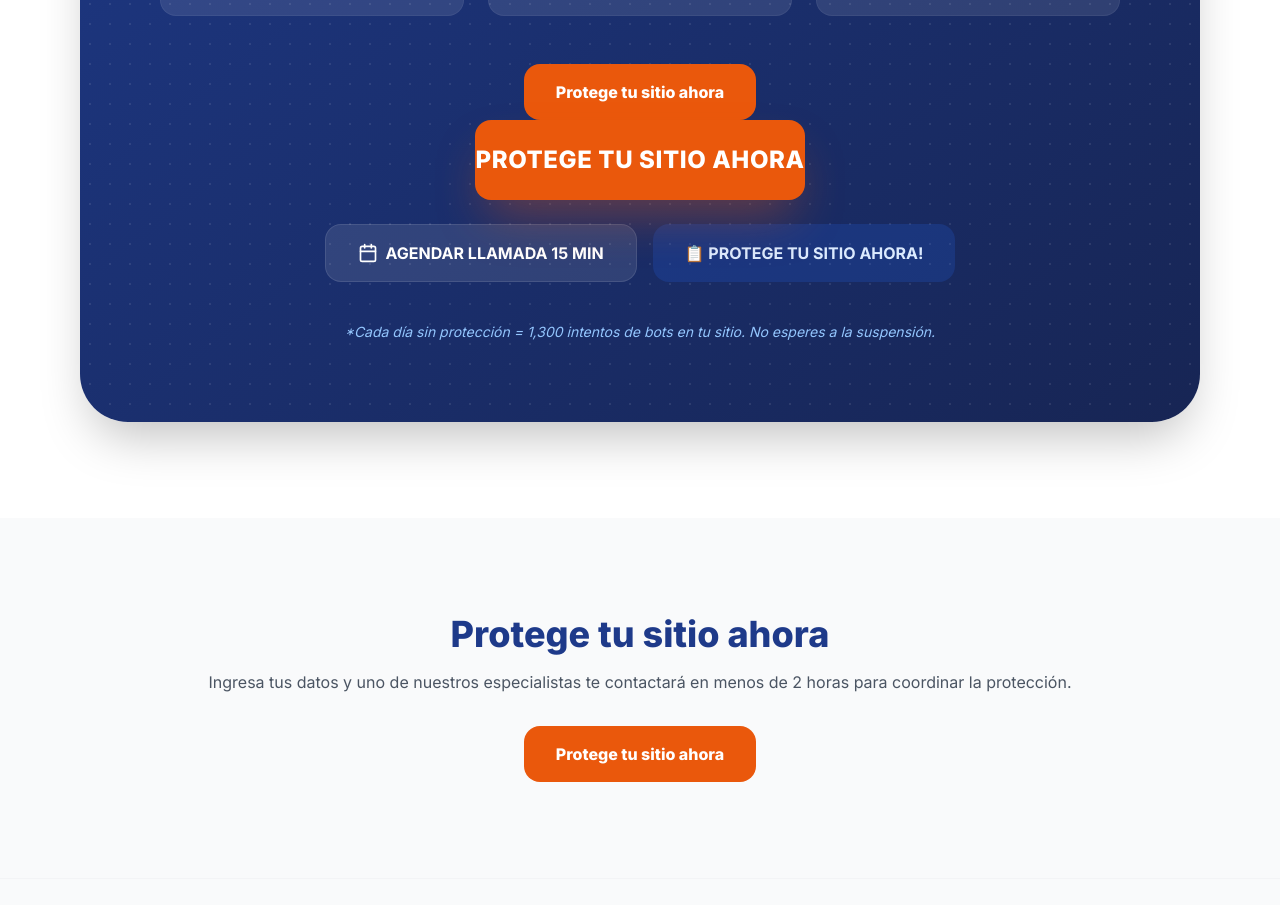
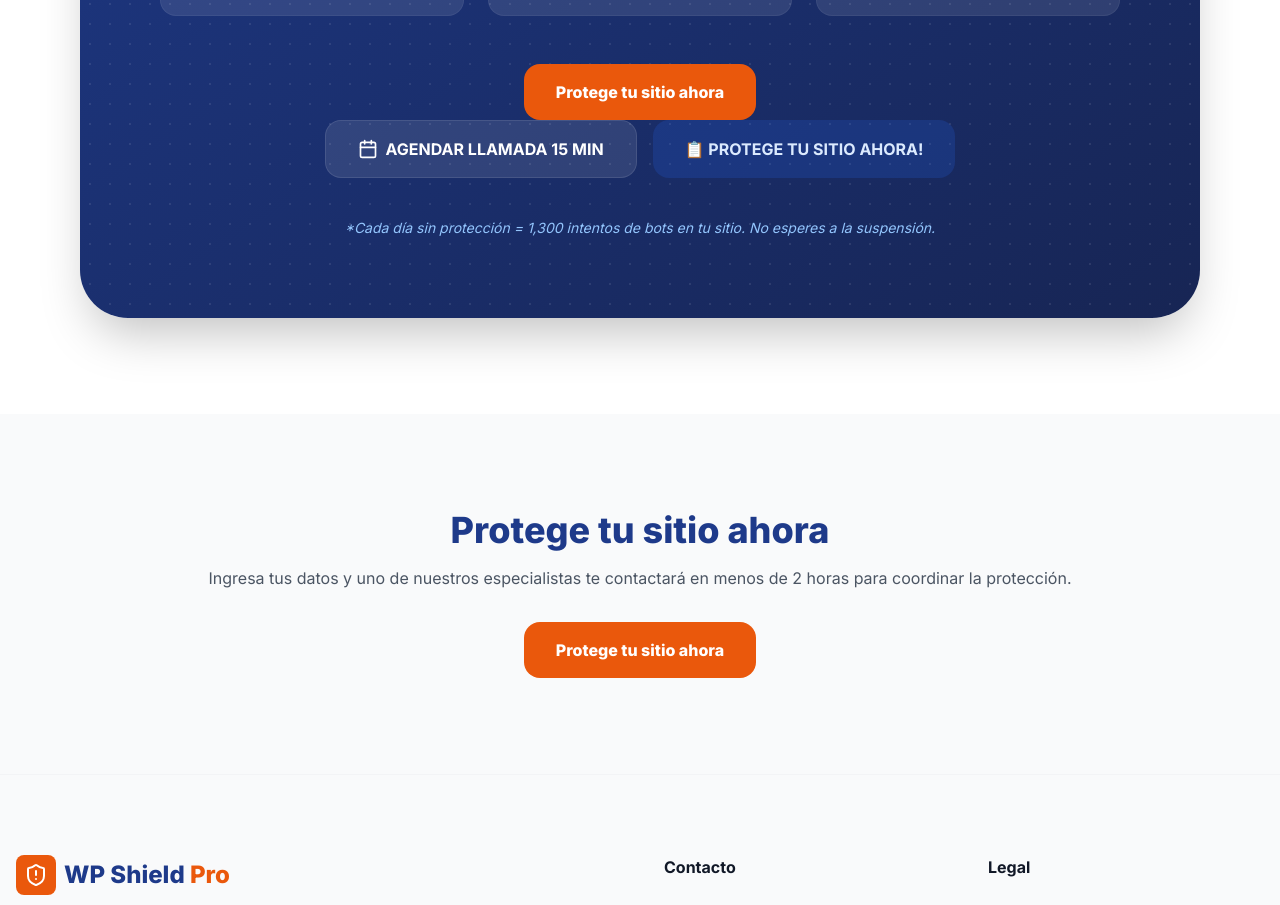
Before and after one commit to KannemanM/wp-shield, a React (Vite) app: page / in a window 1280 px wide. Shown: the part 6571-7476 px from the top of the page. Built offline with nearby package versions, Linux system fonts and the light colour scheme.

Commit message:
Fix button

```diff
--- a/components/FinalCTA.tsx
+++ b/components/FinalCTA.tsx
@@ -38,7 +38,7 @@ export const FinalCTA: React.FC = () => {
         </div>
 
             <div className="flex flex-col items-center gap-6">
-              <button type="button" onClick={() => onOpenContact?.()} className="bg-orange-600 hover:bg-orange-700 text-white py-6 rounded-2xl font-black text-2xl shadow-2xl shadow-orange-600/40 transition-all transform hover:scale-105 uppercase tracking-wide">Protege tu sitio ahora</button>
+
 
 
 
```
